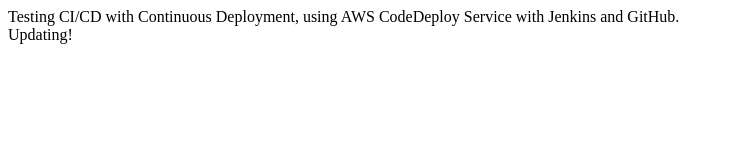
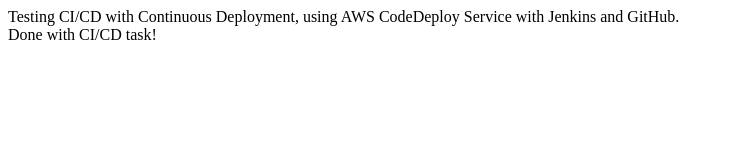
Before and after one commit to erganeshsharma/jenkins-codedeploy, a plain HTML site: page index.html in a window 1280 px wide. Shown: the whole page, without its empty margins (0-734 px from the left). Drawn offline with Linux system fonts and the light colour scheme.

Commit message:
task done

```diff
--- a/index.html
+++ b/index.html
@@ -1,5 +1,5 @@
 <html>
 <body>
-<p>Testing CI/CD with Continuous Deployment, using AWS CodeDeploy Service with Jenkins and GitHub.<br>Updating!</p>
+<p>Testing CI/CD with Continuous Deployment, using AWS CodeDeploy Service with Jenkins and GitHub.<br>Done with CI/CD task!</p>
 </body>
 </html>
```
